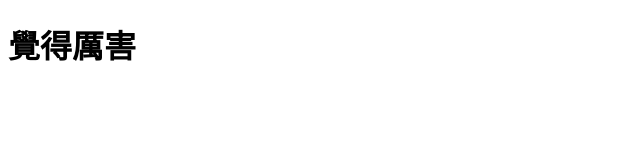
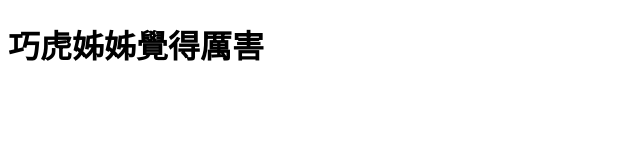
Before and after one commit to likeboarder/likeboarder.github.io, a plain HTML site: page index.html in a window 1280 px wide. Shown: the whole page, without its empty margins (0-640 px from the left). Drawn offline with Linux system fonts and the light colour scheme.

Commit message:
modify index.html

```diff
--- a/index.html
+++ b/index.html
@@ -5,6 +5,6 @@
     <title>你好，GitHub</title>
   </head>
   <body>
-    <h1>覺得厲害</h1>
+    <h1>巧虎姊姊覺得厲害</h1>
   </body>
 </html>
```
